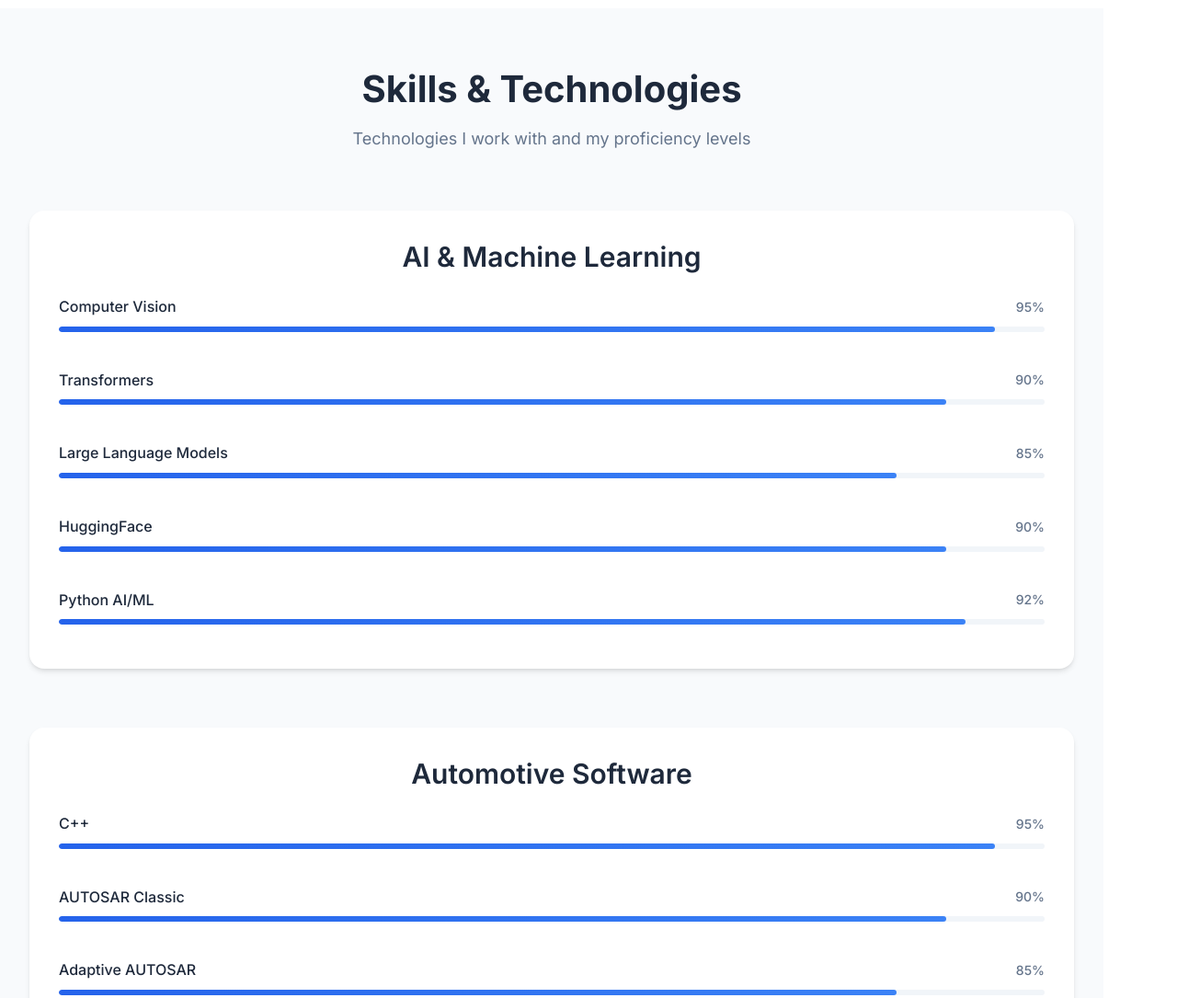
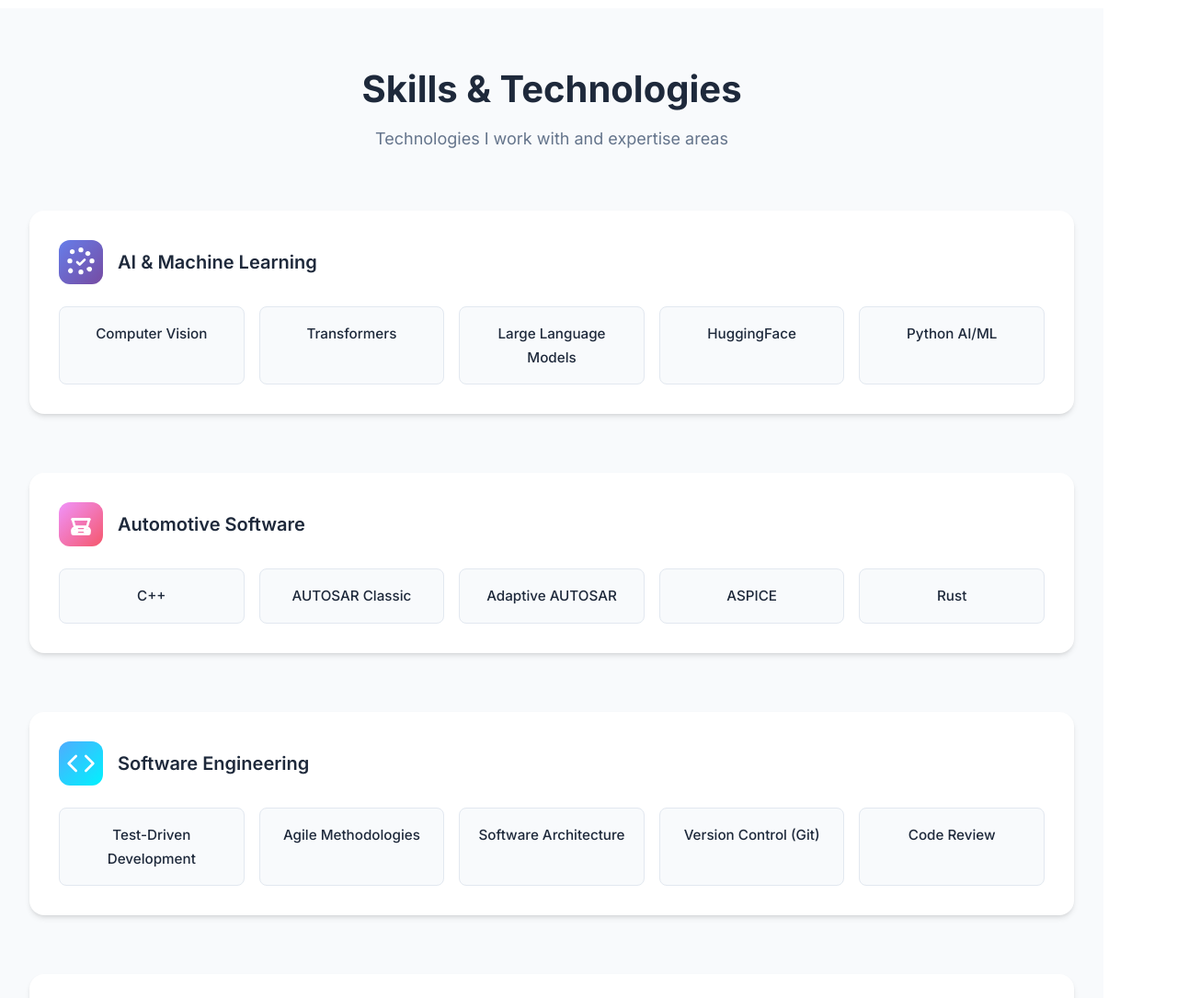
Before and after one commit to DimitrijeIT/dimitrijeit.github.io, a website built with Vite: page index.html in a window 1280 px wide. Shown: the part 4780-5865 px from the top of the page at 92% size. Built offline with nearby package versions, Linux system fonts and the light colour scheme.

Commit message:
Skills grouping

```diff
--- a/src/components/skills.ts
+++ b/src/components/skills.ts
@@ -4,227 +4,151 @@ export function createSkills(): string {
       <div class="container">
         <div class="section-header">
           <h2 class="section-title">Skills & Technologies</h2>
-          <p class="section-subtitle">Technologies I work with and my proficiency levels</p>
+          <p class="section-subtitle">Technologies I work with and expertise areas</p>
         </div>
 
         <div class="skills-content">
           <div class="skills-categories">
             <div class="skill-category">
+              <div class="category-header">
+                <div class="category-icon ai-icon">
+                  <svg xmlns="http://www.w3.org/2000/svg" width="32" height="32" viewBox="0 0 24 24" fill="none" stroke="currentColor" stroke-width="2" stroke-linecap="round" stroke-linejoin="round">
+                    <path d="M9 12l2 2 4-4"/>
+                    <path d="M21 12c.552 0 1-.448 1-1s-.448-1-1-1-1 .448-1 1 .448 1 1 1z"/>
+                    <path d="M3 12c.552 0 1-.448 1-1s-.448-1-1-1-1 .448-1 1 .448 1 1 1z"/>
+                    <path d="M12 21c.552 0 1-.448 1-1s-.448-1-1-1-1 .448-1 1 .448 1 1 1z"/>
+                    <path d="M12 3c.552 0 1-.448 1-1s-.448-1-1-1-1 .448-1 1 .448 1 1 1z"/>
+                    <path d="M18.364 18.364c.39.39 1.024.39 1.414 0s.39-1.024 0-1.414-.024-.39-1.414 0-.39 1.024 0 1.414z"/>
+                    <path d="M4.222 4.222c.39.39 1.024.39 1.414 0s.39-1.024 0-1.414-1.024-.39-1.414 0-.39 1.024 0 1.414z"/>
+                    <path d="M18.364 5.636c.39-.39.39-1.024 0-1.414s-1.024-.39-1.414 0-.39 1.024 0 1.414 1.024.39 1.414 0z"/>
+                    <path d="M4.222 19.778c.39-.39.39-1.024 0-1.414s-1.024-.39-1.414 0-.39 1.024 0 1.414 1.024.39 1.414 0z"/>
+                  </svg>
+                </div>
                 <h3 class="category-title">AI & Machine Learning</h3>
+              </div>
               <div class="skills-grid">
                 <div class="skill-item">
-                  <div class="skill-info">
                   <span class="skill-name">Computer Vision</span>
-                    <span class="skill-level">95%</span>
-                  </div>
-                  <div class="skill-bar">
-                    <div class="skill-progress" style="width: 95%"></div>
-                  </div>
                 </div>
 
                 <div class="skill-item">
-                  <div class="skill-info">
                   <span class="skill-name">Transformers</span>
-                    <span class="skill-level">90%</span>
-                  </div>
-                  <div class="skill-bar">
-                    <div class="skill-progress" style="width: 90%"></div>
-                  </div>
                 </div>
 
                 <div class="skill-item">
-                  <div class="skill-info">
                   <span class="skill-name">Large Language Models</span>
-                    <span class="skill-level">85%</span>
-                  </div>
-                  <div class="skill-bar">
-                    <div class="skill-progress" style="width: 85%"></div>
-                  </div>
                 </div>
 
                 <div class="skill-item">
-                  <div class="skill-info">
                   <span class="skill-name">HuggingFace</span>
-                    <span class="skill-level">90%</span>
-                  </div>
-                  <div class="skill-bar">
-                    <div class="skill-progress" style="width: 90%"></div>
-                  </div>
                 </div>
 
                 <div class="skill-item">
-                  <div class="skill-info">
                   <span class="skill-name">Python AI/ML</span>
-                    <span class="skill-level">92%</span>
-                  </div>
-                  <div class="skill-bar">
-                    <div class="skill-progress" style="width: 92%"></div>
-                  </div>
                 </div>
               </div>
             </div>
 
             <div class="skill-category">
+              <div class="category-header">
+                <div class="category-icon automotive-icon">
+                  <svg xmlns="http://www.w3.org/2000/svg" width="32" height="32" viewBox="0 0 24 24" fill="none" stroke="currentColor" stroke-width="2" stroke-linecap="round" stroke-linejoin="round">
+                    <path d="M5 17h14v2a1 1 0 0 1-1 1H6a1 1 0 0 1-1-1v-2z"/>
+                    <path d="M7 14h10l1.8-6H5.2L7 14z"/>
+                    <path d="M5 8h14"/>
+                    <circle cx="7" cy="17" r="2"/>
+                    <circle cx="17" cy="17" r="2"/>
+                  </svg>
+                </div>
                 <h3 class="category-title">Automotive Software</h3>
+              </div>
               <div class="skills-grid">
                 <div class="skill-item">
-                  <div class="skill-info">
                   <span class="skill-name">C++</span>
-                    <span class="skill-level">95%</span>
-                  </div>
-                  <div class="skill-bar">
-                    <div class="skill-progress" style="width: 95%"></div>
-                  </div>
                 </div>
 
                 <div class="skill-item">
-                  <div class="skill-info">
                   <span class="skill-name">AUTOSAR Classic</span>
-                    <span class="skill-level">90%</span>
-                  </div>
-                  <div class="skill-bar">
-                    <div class="skill-progress" style="width: 90%"></div>
-                  </div>
                 </div>
 
                 <div class="skill-item">
-                  <div class="skill-info">
                   <span class="skill-name">Adaptive AUTOSAR</span>
-                    <span class="skill-level">85%</span>
-                  </div>
-                  <div class="skill-bar">
-                    <div class="skill-progress" style="width: 85%"></div>
-                  </div>
                 </div>
 
                 <div class="skill-item">
-                  <div class="skill-info">
                   <span class="skill-name">ASPICE</span>
-                    <span class="skill-level">88%</span>
-                  </div>
-                  <div class="skill-bar">
-                    <div class="skill-progress" style="width: 88%"></div>
-                  </div>
                 </div>
 
                 <div class="skill-item">
-                  <div class="skill-info">
                   <span class="skill-name">Rust</span>
-                    <span class="skill-level">75%</span>
-                  </div>
-                  <div class="skill-bar">
-                    <div class="skill-progress" style="width: 75%"></div>
-                  </div>
                 </div>
               </div>
             </div>
 
             <div class="skill-category">
+              <div class="category-header">
+                <div class="category-icon engineering-icon">
+                  <svg xmlns="http://www.w3.org/2000/svg" width="32" height="32" viewBox="0 0 24 24" fill="none" stroke="currentColor" stroke-width="2" stroke-linecap="round" stroke-linejoin="round">
+                    <polyline points="16 18 22 12 16 6"/>
+                    <polyline points="8 6 2 12 8 18"/>
+                  </svg>
+                </div>
                 <h3 class="category-title">Software Engineering</h3>
+              </div>
               <div class="skills-grid">
                 <div class="skill-item">
-                  <div class="skill-info">
                   <span class="skill-name">Test-Driven Development</span>
-                    <span class="skill-level">90%</span>
-                  </div>
-                  <div class="skill-bar">
-                    <div class="skill-progress" style="width: 90%"></div>
-                  </div>
                 </div>
 
                 <div class="skill-item">
-                  <div class="skill-info">
                   <span class="skill-name">Agile Methodologies</span>
-                    <span class="skill-level">88%</span>
-                  </div>
-                  <div class="skill-bar">
-                    <div class="skill-progress" style="width: 88%"></div>
-                  </div>
                 </div>
 
                 <div class="skill-item">
-                  <div class="skill-info">
                   <span class="skill-name">Software Architecture</span>
-                    <span class="skill-level">85%</span>
-                  </div>
-                  <div class="skill-bar">
-                    <div class="skill-progress" style="width: 85%"></div>
-                  </div>
                 </div>
 
                 <div class="skill-item">
-                  <div class="skill-info">
                   <span class="skill-name">Version Control (Git)</span>
-                    <span class="skill-level">95%</span>
-                  </div>
-                  <div class="skill-bar">
-                    <div class="skill-progress" style="width: 95%"></div>
-                  </div>
                 </div>
 
                 <div class="skill-item">
-                  <div class="skill-info">
                   <span class="skill-name">Code Review</span>
-                    <span class="skill-level">90%</span>
-                  </div>
-                  <div class="skill-bar">
-                    <div class="skill-progress" style="width: 90%"></div>
-                  </div>
                 </div>
               </div>
             </div>
 
             <div class="skill-category">
+              <div class="category-header">
+                <div class="category-icon leadership-icon">
+                  <svg xmlns="http://www.w3.org/2000/svg" width="32" height="32" viewBox="0 0 24 24" fill="none" stroke="currentColor" stroke-width="2" stroke-linecap="round" stroke-linejoin="round">
+                    <path d="M16 21v-2a4 4 0 0 0-4-4H6a4 4 0 0 0-4 4v2"/>
+                    <circle cx="9" cy="7" r="4"/>
+                    <path d="M22 21v-2a4 4 0 0 0-3-3.87"/>
+                    <path d="M16 3.13a4 4 0 0 1 0 7.75"/>
+                  </svg>
+                </div>
                 <h3 class="category-title">Teaching & Leadership</h3>
+              </div>
               <div class="skills-grid">
                 <div class="skill-item">
-                  <div class="skill-info">
                   <span class="skill-name">Academic Teaching</span>
-                    <span class="skill-level">88%</span>
-                  </div>
-                  <div class="skill-bar">
-                    <div class="skill-progress" style="width: 88%"></div>
-                  </div>
                 </div>
 
                 <div class="skill-item">
-                  <div class="skill-info">
                   <span class="skill-name">Mentoring</span>
-                    <span class="skill-level">85%</span>
-                  </div>
-                  <div class="skill-bar">
-                    <div class="skill-progress" style="width: 85%"></div>
-                  </div>
                 </div>
 
                 <div class="skill-item">
-                  <div class="skill-info">
                   <span class="skill-name">Research & Development</span>
-                    <span class="skill-level">90%</span>
-                  </div>
-                  <div class="skill-bar">
-                    <div class="skill-progress" style="width: 90%"></div>
-                  </div>
                 </div>
 
                 <div class="skill-item">
-                  <div class="skill-info">
                   <span class="skill-name">Public Speaking</span>
-                    <span class="skill-level">82%</span>
-                  </div>
-                  <div class="skill-bar">
-                    <div class="skill-progress" style="width: 82%"></div>
-                  </div>
                 </div>
 
                 <div class="skill-item">
-                  <div class="skill-info">
                   <span class="skill-name">Entrepreneurship</span>
-                    <span class="skill-level">80%</span>
-                  </div>
-                  <div class="skill-bar">
-                    <div class="skill-progress" style="width: 80%"></div>
-                  </div>
                 </div>
               </div>
             </div>
--- a/src/style.css
+++ b/src/style.css
@@ -853,51 +853,75 @@ section.animate-in {
   box-shadow: var(--shadow-md);
 }
 
+.category-header {
+  display: flex;
+  align-items: center;
+  gap: var(--spacing-md);
+  margin-bottom: var(--spacing-lg);
+}
+
+.category-icon {
+  width: 48px;
+  height: 48px;
+  border-radius: 12px;
+  display: flex;
+  align-items: center;
+  justify-content: center;
+  flex-shrink: 0;
+}
+
+.ai-icon {
+  background: linear-gradient(135deg, #667eea 0%, #764ba2 100%);
+  color: white;
+}
+
+.automotive-icon {
+  background: linear-gradient(135deg, #f093fb 0%, #f5576c 100%);
+  color: white;
+}
+
+.engineering-icon {
+  background: linear-gradient(135deg, #4facfe 0%, #00f2fe 100%);
+  color: white;
+}
+
+.leadership-icon {
+  background: linear-gradient(135deg, #43e97b 0%, #38f9d7 100%);
+  color: white;
+}
+
 .category-title {
-  margin-bottom: var(--spacing-lg);
+  margin: 0;
   color: var(--color-text-primary);
-  text-align: center;
+  font-size: 1.25rem;
+  font-weight: 600;
 }
 
 .skills-grid {
   display: grid;
-  gap: var(--spacing-lg);
+  grid-template-columns: repeat(auto-fit, minmax(200px, 1fr));
+  gap: var(--spacing-md);
 }
 
 .skill-item {
-  margin-bottom: var(--spacing-md);
+  background-color: var(--color-bg-secondary);
+  padding: var(--spacing-md);
+  border-radius: 0.5rem;
+  border: 1px solid var(--color-border);
+  transition: all var(--transition-fast);
+  text-align: center;
 }
 
-.skill-info {
-  display: flex;
-  justify-content: space-between;
-  align-items: center;
-  margin-bottom: var(--spacing-sm);
+.skill-item:hover {
+  background-color: var(--color-bg-tertiary);
+  transform: translateY(-2px);
+  box-shadow: var(--shadow-md);
 }
 
 .skill-name {
   font-weight: 500;
   color: var(--color-text-primary);
-}
-
-.skill-level {
-  font-size: 0.875rem;
-  color: var(--color-text-secondary);
-  font-weight: 500;
-}
-
-.skill-bar {
-  height: 6px;
-  background-color: var(--color-bg-tertiary);
-  border-radius: 3px;
-  overflow: hidden;
-}
-
-.skill-progress {
-  height: 100%;
-  background: linear-gradient(90deg, var(--color-primary), var(--color-primary-light));
-  border-radius: 3px;
-  transition: width 1s ease-out;
+  font-size: 0.95rem;
 }
 
 .skills-summary {
@@ -1354,6 +1378,21 @@ section.animate-in {
   .role {
     font-size: 1.5rem;
   }
+
+  .skills-grid {
+    grid-template-columns: 1fr;
+  }
+
+  .category-header {
+    flex-direction: column;
+    text-align: center;
+    gap: var(--spacing-sm);
+  }
+
+  .category-icon {
+    width: 40px;
+    height: 40px;
+  }
 }
 
 /* Dark mode support (optional) */
```
Lines whose indentation alone changed are shown as unchanged.
